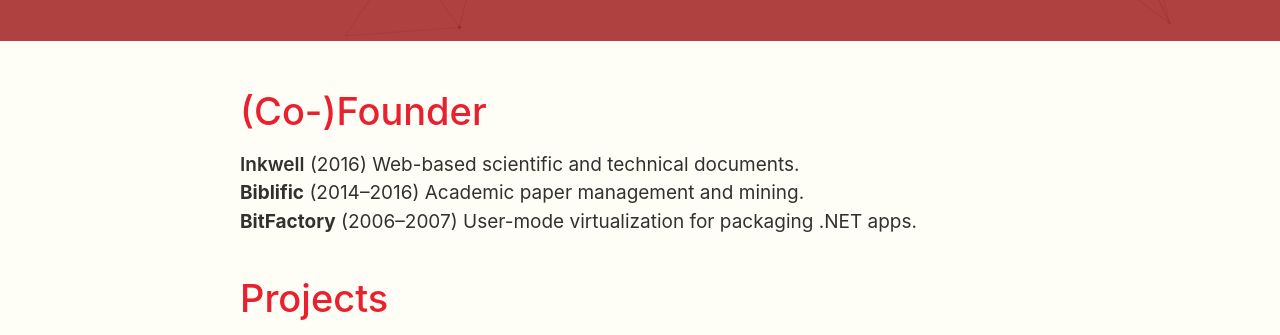
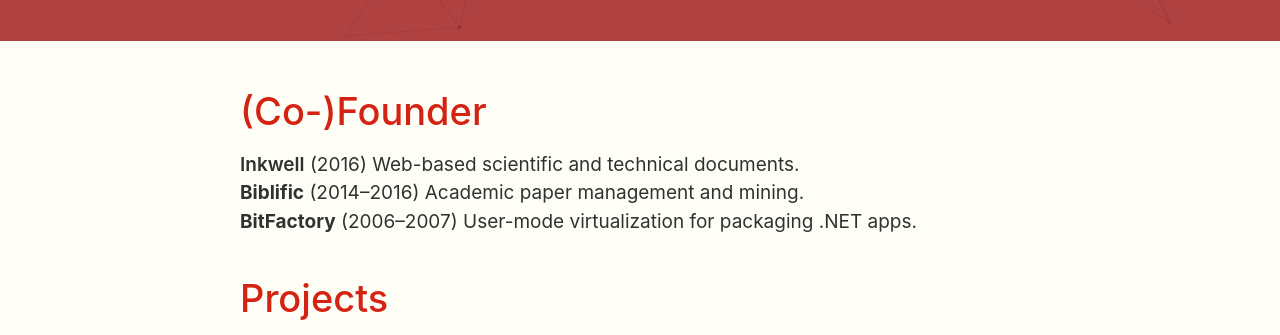
Before and after one commit to jahewson/jahewson.github.io, a plain HTML site: page index.html in a window 1280 px wide. Shown: the part 459-794 px from the top of the page. Drawn offline with nearby package versions, Linux system fonts and the light colour scheme; some packages are replaced by stand-ins of ours; some icons are missing.

Commit message:
less bright red

```diff
--- a/css/style.css
+++ b/css/style.css
@@ -12,7 +12,8 @@
 
 h1, h2 {
   font-family: -apple-system, BlinkMacSystemFont, 'Segoe UI', Roboto, Oxygen, Ubuntu, Cantarell, 'Open Sans', 'Helvetica Neue', sans-serif;
-  color: #e9202e;
+  /* color: #e9202e; */
+  color: #d42312;
   font-weight: 500;
   -webkit-font-smoothing: antialiased;
   padding-top: .5em;
```
